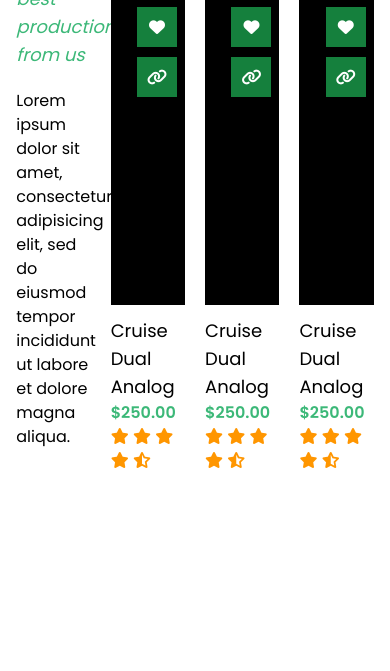
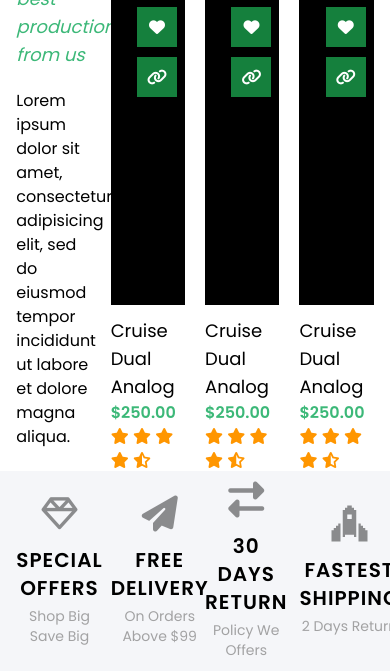
Before and after one commit to Ashraful610/Renoshopbee-project-ITBD, a plain HTML site: page index.html in a window 390 px wide. Shown: the part 759-1430 px from the top of the page. Before the commit the page ends 1232 px from the top, so only its background shows below. Drawn offline with nearby package versions, Linux system fonts and the light colour scheme.

Commit message:
service section is done without responsive

```diff
--- a/index.html
+++ b/index.html
@@ -178,7 +178,47 @@
             </div>
         </div>
     </section>
-
+    <!-- ============= service section =========== -->
+    <section class="w-full h-[200px] bg-[#f5f6f9]">
+        <div class="w-11/12 h-full mx-auto grid grid-cols-4 gap-5">
+            <div class="flex items-center h-full">
+                <div class="text-center">
+                    <i class="fa-regular fa-gem text-4xl text-[#8a8b8d]"></i>
+                    <h3 class="text-xl uppercase tracking-wider mb-1 mt-3 font-semibold">
+                        Special offers
+                    </h3>
+                    <h4 class="text-sm text-[#a2a2a3]">Shop Big Save Big</h4>
+                </div>
+            </div>
+            <div class="flex items-center h-full">
+                <div class="text-center">
+                    <i class="fa-solid fa-paper-plane text-4xl text-[#8a8b8d]"></i>
+                    <h3 class="text-xl uppercase tracking-wider mb-1 mt-3 font-semibold">
+                        Free delivery
+                    </h3>
+                    <h4 class="text-sm text-[#a2a2a3]">On Orders Above $99</h4>
+                </div>
+            </div>
+            <div class="flex items-center h-full">
+                <div class="text-center">
+                    <i class="fa-solid fa-right-left text-4xl text-[#8a8b8d]"></i>
+                    <h3 class="text-xl uppercase tracking-wider mb-1 mt-3 font-semibold">
+                        30 Days Return
+                    </h3>
+                    <h4 class="text-sm text-[#a2a2a3]">Policy We Offers</h4>
+                </div>
+            </div>
+            <div class="flex items-center h-full">
+                <div class="text-center">
+                    <i class="fa-brands fa-space-awesome text-4xl text-[#8a8b8d]"></i>
+                    <h3 class="text-xl  uppercase tracking-wider mb-1 mt-3 font-semibold">
+                        Fastest Shipping
+                    </h3>
+                    <h4 class="text-sm  text-[#a2a2a3]">2 Days Return</h4>
+                </div>
+            </div>
+        </div>
+    </section>
 
 
     <!-- ============== fonts icons ========= -->
```
